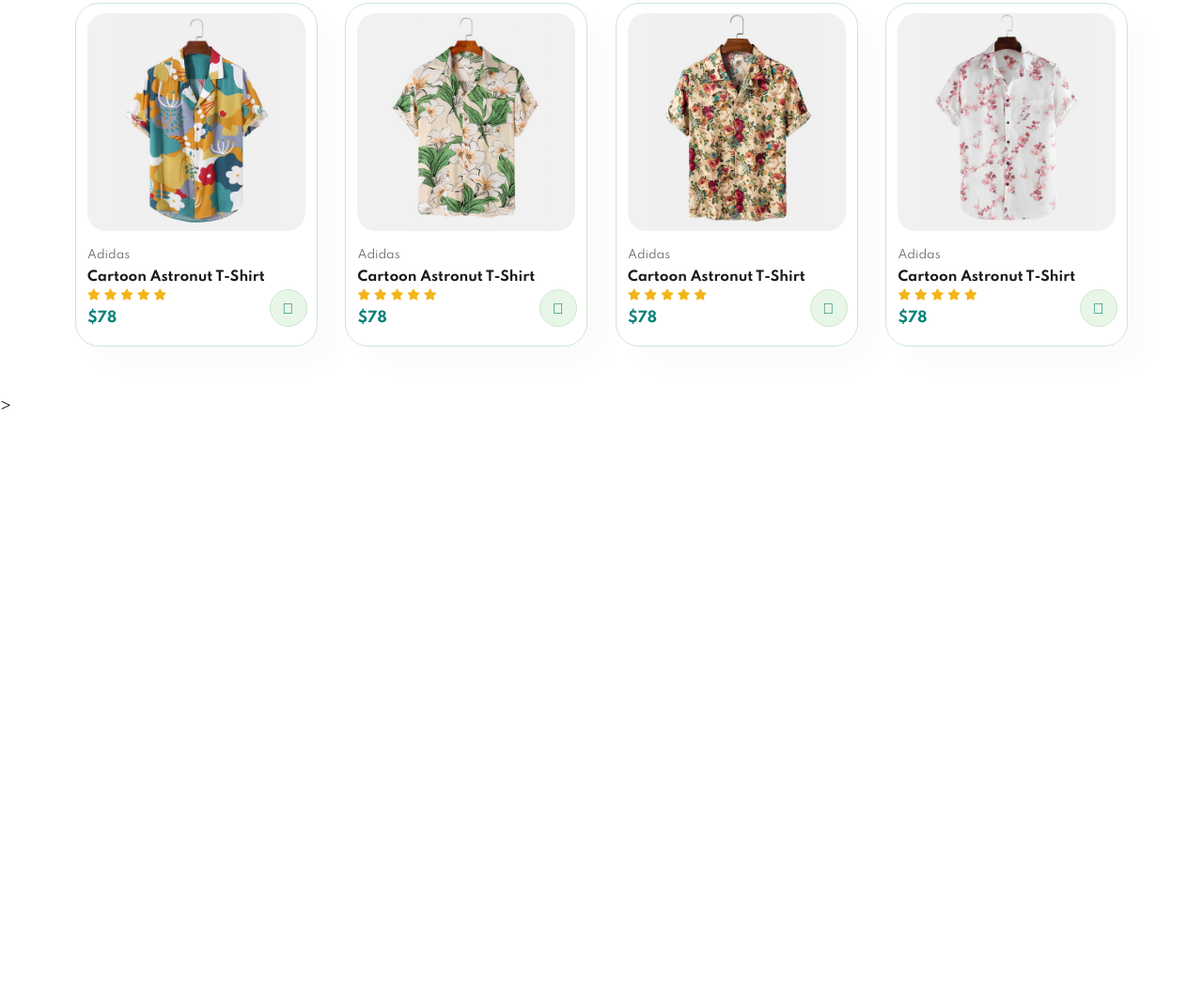
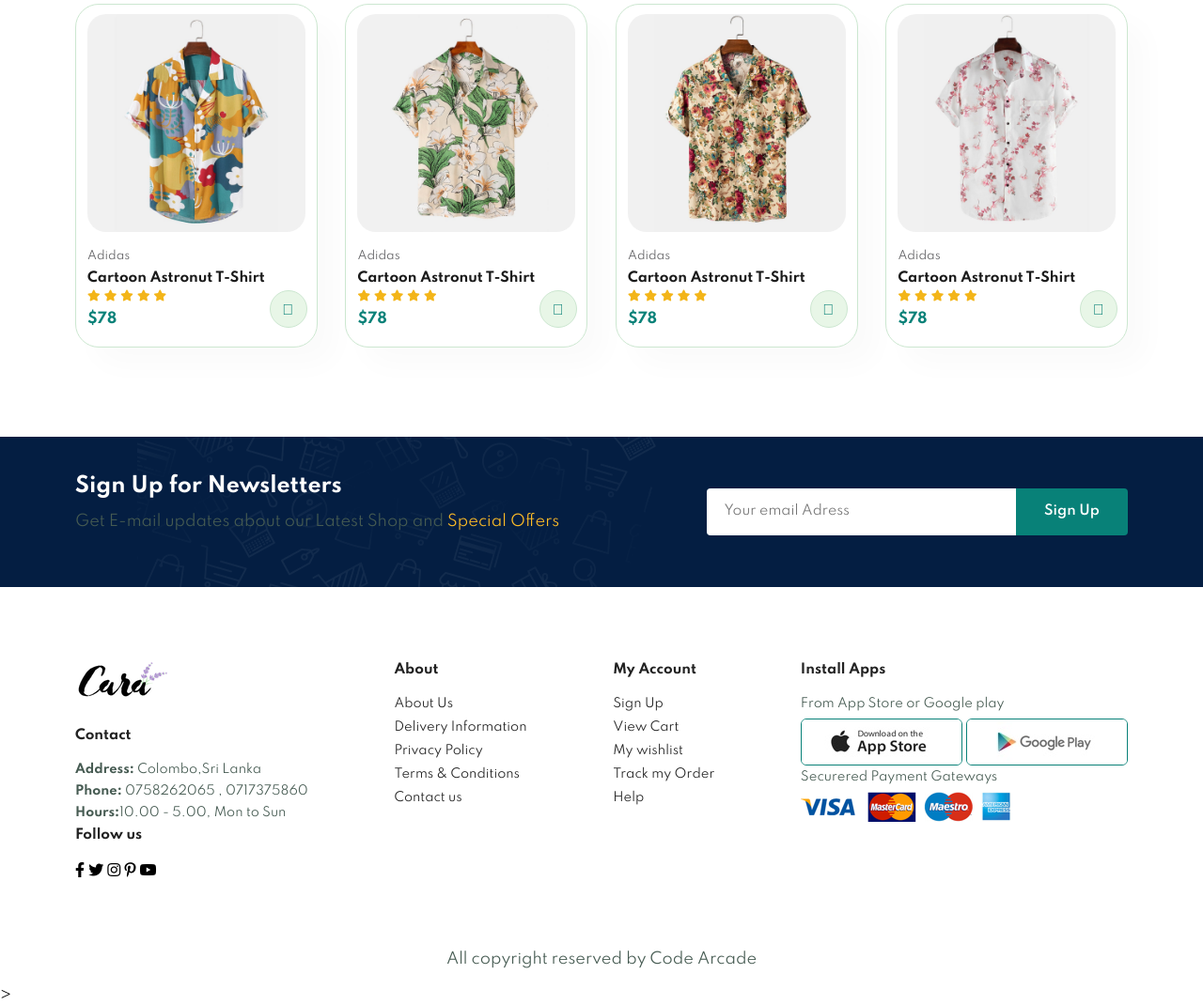
Before and after one commit to N3mxaraMe-CodeArc/Cara-E-Commerce-dressing-Shop, a plain HTML site: page sproduct1.html in a window 1280 px wide. Shown: the part 969-2039 px from the top of the page at 94% size. Before the commit the page ends 1412 px from the top, so only its background shows below. Drawn offline with Linux system fonts and the light colour scheme.

Commit message:
update_js_part

```diff
--- a/sproduct1.html
+++ b/sproduct1.html
@@ -7,7 +7,7 @@
         <title>Tech2etc Ecommerce Tutorial</title>
         <link rel="stylesheet" href="https://pro.fontawesome.com/releases/v5.10.0/css/all.css" />
 
-        <link rel="stylesheet" href="style2.css">
+        <link rel="stylesheet" href="style3.css">
     </head>
 
     <body>
@@ -148,6 +148,90 @@
             </div>
         </section>
 
+        <section id="newsletter" class="section-p1 section-m1">
+            <div class="newstags">
+                <h4>Sign Up for Newsletters</h4>
+                <p>Get E-mail updates about our Latest Shop and <Span>Special Offers</Span></p>
+            </div>
+            <div class="form">
+                <input type="text" placeholder="Your email Adress">
+                <button class="normal">Sign Up</button>
+            </div>
+        </section>
+
+        <footer class="section-p1" id="footer">
+            <div class="col">
+                <img class="logo" src="img/logo.png" alt="">
+                <h4>Contact</h4>
+                <p> <strong>Address:</strong> Colombo,Sri Lanka</p>
+                <p><strong>Phone:</strong> 0758262065 , 0717375860</p>
+                <p><strong>Hours:</strong>10.00 - 5.00, Mon to Sun</p>
+                <div class="follow">
+                    <h4>Follow us</h4>
+                    <div class="icon">
+                        <i class="fab fa-facebook-f"></i>
+                        <i class="fab fa-twitter"></i>
+                        <i class="fab fa-instagram"></i>
+                        <i class="fab fa-pinterest-p"></i>
+                        <i class="fab fa-youtube"></i>
+                    </div>
+                </div>
+            </div>
+            <div class="col">
+                <h4>About</h4>
+                <a href="#">About Us</a>
+                <a href="#">Delivery Information</a>
+                <a href="#">Privacy Policy</a>
+                <a href="#">Terms & Conditions</a>
+                <a href="#">Contact us</a>
+            </div>
+            <div class="col">
+                <h4>My Account</h4>
+                <a href="#">Sign Up</a>
+                <a href="#">View Cart</a>
+                <a href="#">My wishlist</a>
+                <a href="#">Track my Order</a>
+                <a href="#">Help</a>
+            </div>
+            <div class="col install">
+                <h4>Install Apps</h4>
+                <p>From App Store or Google play</p>
+                <div class="row">
+                    <img src="img/pay/app.jpg" alt="">
+                    <img src="img/pay/play.jpg" alt="">
+                </div>
+                <p>Securered Payment Gateways</p>
+                <img src="img/pay/pay.png" alt="">
+            </div>
+
+        </footer>
+
+        <div class="copyright">
+            <p>All copyright reserved by Code Arcade</p>
+        </div>
+
+        <script>
+           var MainImg = document.getElementById("mainImg");
+           var smallimg = document.getElementsByClassName("small-img");
+
+           smallimg[0].onclick = function(){
+            MainImg.src = smallimg[0].src;
+           }
+
+           smallimg[1].onclick = function(){
+            MainImg.src = smallimg[1].src;
+           }
+
+           smallimg[2].onclick = function(){
+            MainImg.src = smallimg[2].src;
+           }
+
+           smallimg[3].onclick = function(){
+            MainImg.src = smallimg[3].src;
+           }
+
+        </script>
+
 
         <script src="script.js"></script>
     </body>
```
Also changed, not shown: contact.html (+5 -5 lines), 1 other file.
